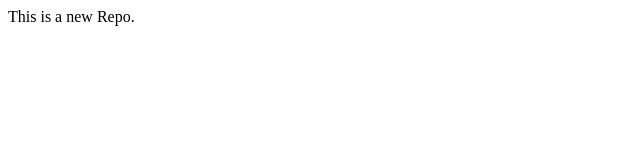
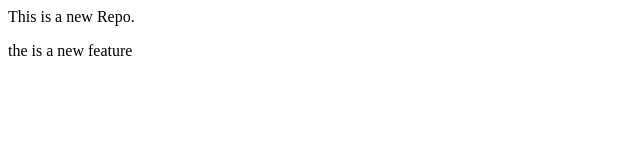
Before and after one commit to Parvez-Mondol/localrepo, a plain HTML site: page index.html in a window 1280 px wide. Shown: the whole page, without its empty margins (0-640 px from the left). Drawn offline with Linux system fonts and the light colour scheme.

Commit message:
Add new feature

```diff
--- a/index.html
+++ b/index.html
@@ -1 +1,2 @@
 <p>This is a new Repo.</p>
+<p>the is a new feature</p>
```
